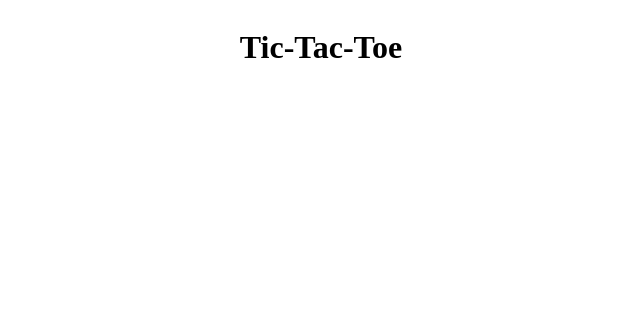
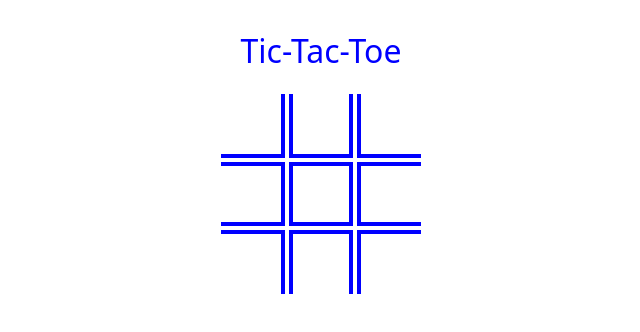
Before and after one commit to portfoliodemo/tic-tac-toe, a plain HTML site: page index.html in a window 1280 px wide. Shown: the whole page, without its empty margins (319-959 px from the left). Drawn offline with Linux system fonts and the light colour scheme; a web font is replaced by a local one.

Commit message:
Created basic skeleton for tic-tac-toe game

```diff
--- a/assets/styles/main.css
+++ b/assets/styles/main.css
@@ -1,6 +1,92 @@
+
+/* Add Border Box to all elements */
+
+html {
+    box-sizing: border-box;
+}
+
+*, *:before, *:after {
+    box-sizing: inherit;
+}
+
+/* Visualize every element with a white box - debugging */
+/* * {
+    outline: 1px solid whitesmoke !important;
+  } */
+
+
+/* weight: Use a value from 400 to 700 */
+.dynapuff-font {
+    font-family: "DynaPuff", system-ui;
+    font-optical-sizing: auto;
+    font-weight: 400;
+    font-style: normal;
+    font-variation-settings:
+    "wdth" 100;
+    color:blue;
+}
 
 header {
     display: grid;
     justify-items: center;
     /* justify-content: center; */
 }
+
+.tic-tac-toe {
+    display: grid;
+    justify-content: center;
+}
+
+#gameboard {
+    display: grid;
+    grid-template-columns: repeat(3, 1fr);
+    grid-gap: 0.25rem;
+}
+
+.cell {
+    display: flex;
+    align-items: center;
+    justify-content: center;
+    width: 4rem;
+    height: 4rem;
+    font-size: 4rem;
+    border-color: blue;
+    border-width: 0.25rem;
+    border-style: solid;
+}
+
+.cell[data-index="0"] {
+    border-left: none;
+    border-top: none;
+}
+
+.cell[data-index="1"] {
+    border-top: none;
+}
+
+.cell[data-index="2"] {
+    border-right: none;
+    border-top: none;
+}
+
+.cell[data-index="3"] {
+    border-left: none;
+}
+
+.cell[data-index="5"] {
+    border-right: none;
+}
+
+.cell[data-index="6"] {
+    border-left: none;
+    border-bottom: none;
+}
+
+.cell[data-index="7"] {
+    border-bottom: none;
+}
+
+.cell[data-index="8"] {
+    border-right: none;
+    border-bottom: none;
+}
--- a/index.html
+++ b/index.html
@@ -6,13 +6,38 @@
     <meta name="viewport" content="width=device-width, initial-scale=1.0">
     <title>Tic-Tac-Toe</title>
 
+    <!-- Google Fonts -->
+    <link rel="preconnect" href="https://fonts.googleapis.com">
+    <link rel="preconnect" href="https://fonts.gstatic.com" crossorigin>
+    <link href="https://fonts.googleapis.com/css2?family=DynaPuff:wght@400..700&display=swap" rel="stylesheet">
+
+    <!-- CSS Stylesheet -->
     <link rel="stylesheet" href="./assets/styles/main.css">
 
 </head>
 <body>
 
     <header>
-        <h1>Tic-Tac-Toe</h1>
+        <h1 class="dynapuff-font">Tic-Tac-Toe</h1>
     </header>
+
+    <main>
+
+        <section class="tic-tac-toe">
+            <!-- Create the gameboard -->
+            <div id="gameboard">
+                <div class="cell" data-index="0"></div>
+                <div class="cell" data-index="1"></div>
+                <div class="cell" data-index="2"></div>
+                <div class="cell" data-index="3"></div>
+                <div class="cell" data-index="4"></div>
+                <div class="cell" data-index="5"></div>
+                <div class="cell" data-index="6"></div>
+                <div class="cell" data-index="7"></div>
+                <div class="cell" data-index="8"></div>
+            </div>
+        </section>
+
+    </main>
 </body>
 </html>
```
Also changed, not shown: assets/scripts/script.js (added, +63 -0 lines).
